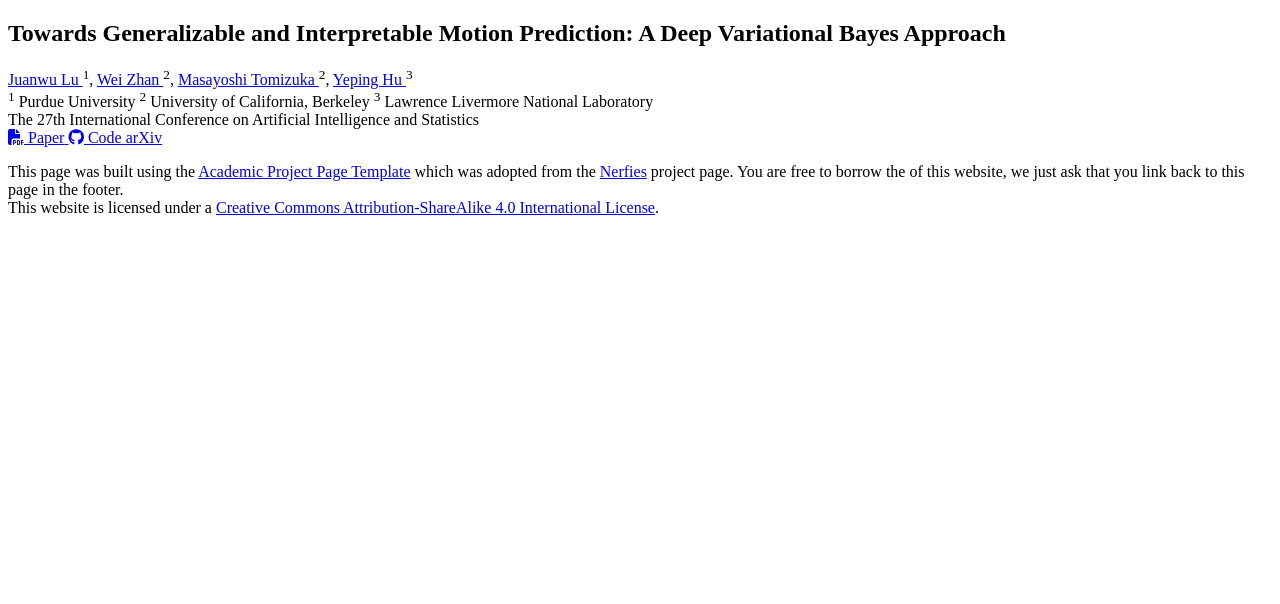
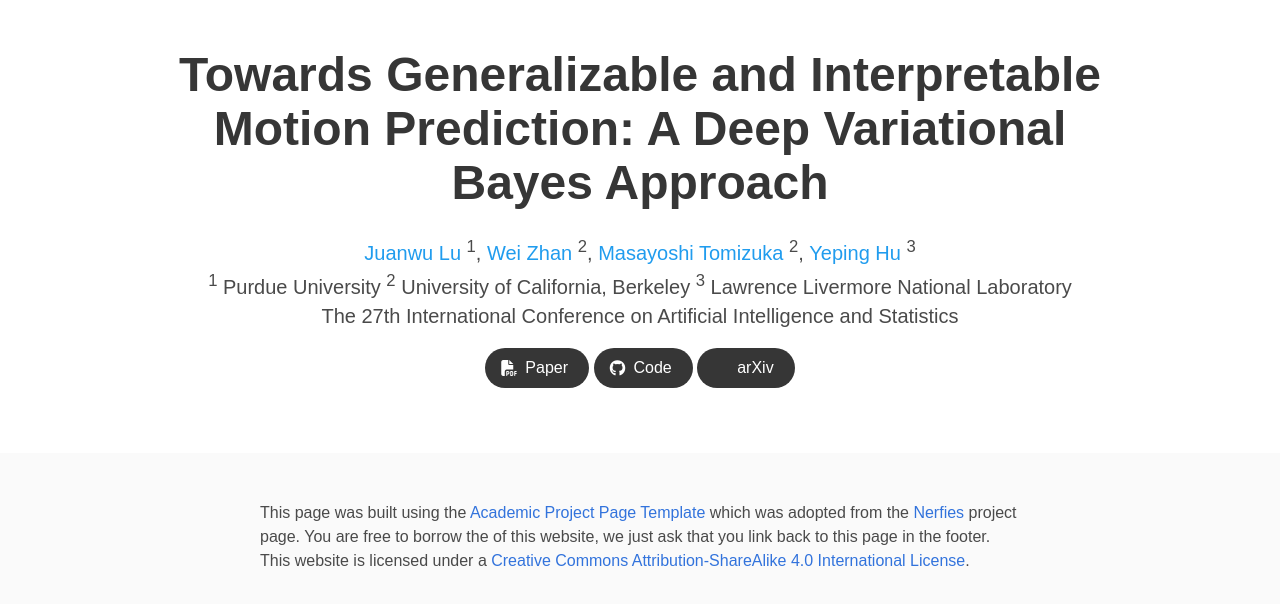
Before and after one commit to juanwulu/g-neva, a plain HTML site: page docs/index.html in a window 1280 px wide. Drawn offline with nearby package versions, Linux system fonts and the light colour scheme; some icons are missing; a web font is replaced by a local one.

Commit message:
hotfix(index) Update linked css files

```diff
--- a/docs/index.html
+++ b/docs/index.html
@@ -26,7 +26,7 @@
 
 
     <title>GNeVA</title>
-    <!-- <link rel="icon" type="image/x-icon" href="static/images/favicon.ico">
+    <!-- <link rel="icon" type="image/x-icon" href="static/images/favicon.ico"> -->
     <link href="https://fonts.googleapis.com/css?family=Google+Sans|Noto+Sans|Castoro" rel="stylesheet">
 
     <link rel="stylesheet" href="static/css/bulma.min.css">
@@ -34,7 +34,7 @@
     <link rel="stylesheet" href="static/css/bulma-slider.min.css">
     <link rel="stylesheet" href="static/css/fontawesome.all.min.css">
     <link rel="stylesheet" href="https://cdn.jsdelivr.net/gh/jpswalsh/academicons@1/css/academicons.min.css">
-    <link rel="stylesheet" href="static/css/index.css"> -->
+    <link rel="stylesheet" href="static/css/index.css">
 
     <script src="https://ajax.googleapis.com/ajax/libs/jquery/3.5.1/jquery.min.js"></script>
     <script src="https://documentcloud.adobe.com/view-sdk/main.js"></script>
```
